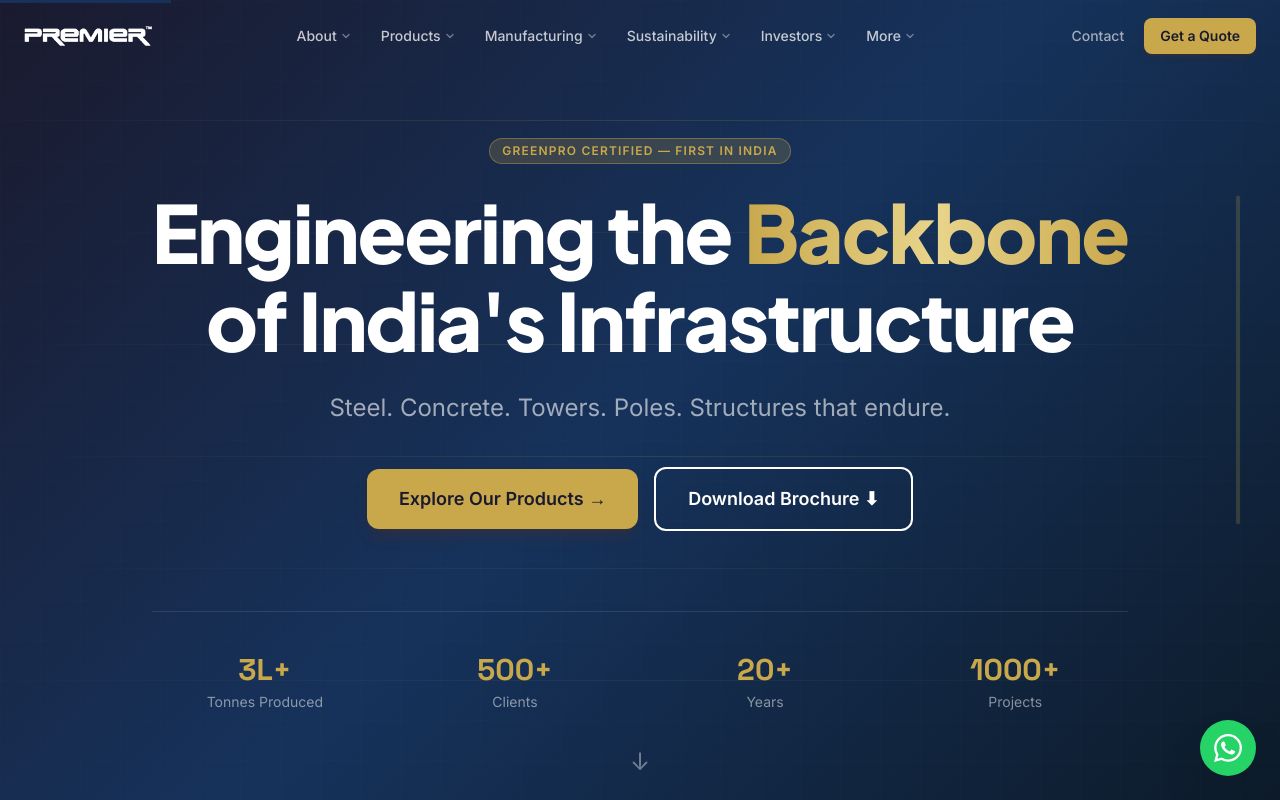
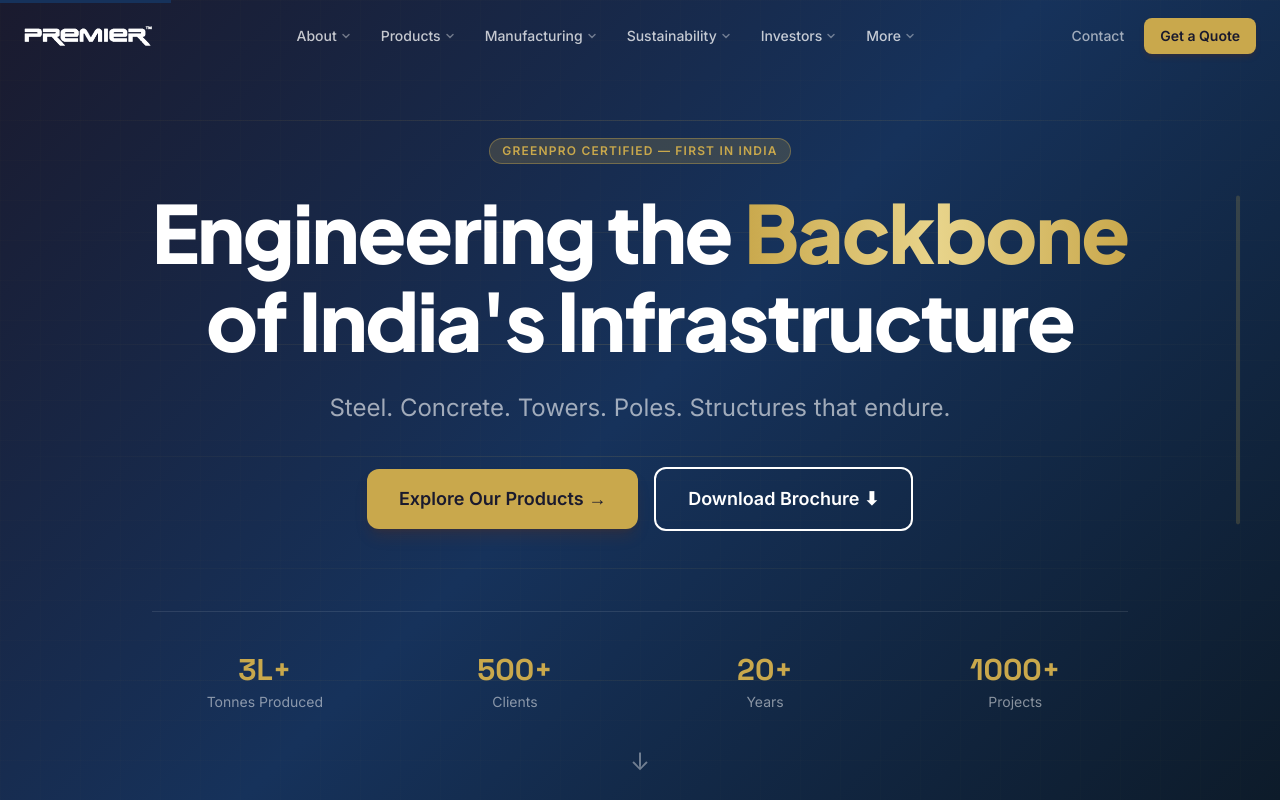
Before and after one commit to adnanabbasi0109-max/premiereweb, a Next.js app: page / in a window 1280 px wide. Shown: the top 800 px of the page. Built offline with nearby package versions, Linux system fonts and the light colour scheme.

Commit message:
Remove floating WhatsApp and back-to-top buttons from layout
Co-Authored-By: Claude Opus 4.6 <noreply@anthropic.com>

```diff
--- a/app/layout.tsx
+++ b/app/layout.tsx
@@ -4,7 +4,6 @@ import "./globals.css";
 import { Navbar } from "@/components/layout/Navbar";
 import { Footer } from "@/components/layout/Footer";
 import { ToastProvider } from "@/components/ui/Toast";
-import { FloatingExtras } from "@/components/shared/FloatingExtras";
 
 const jakarta = Plus_Jakarta_Sans({
   subsets: ["latin"],
@@ -93,7 +92,6 @@ export default function RootLayout({
           <Navbar />
           <main id="main-content">{children}</main>
           <Footer />
-          <FloatingExtras />
         </ToastProvider>
       </body>
     </html>
```
